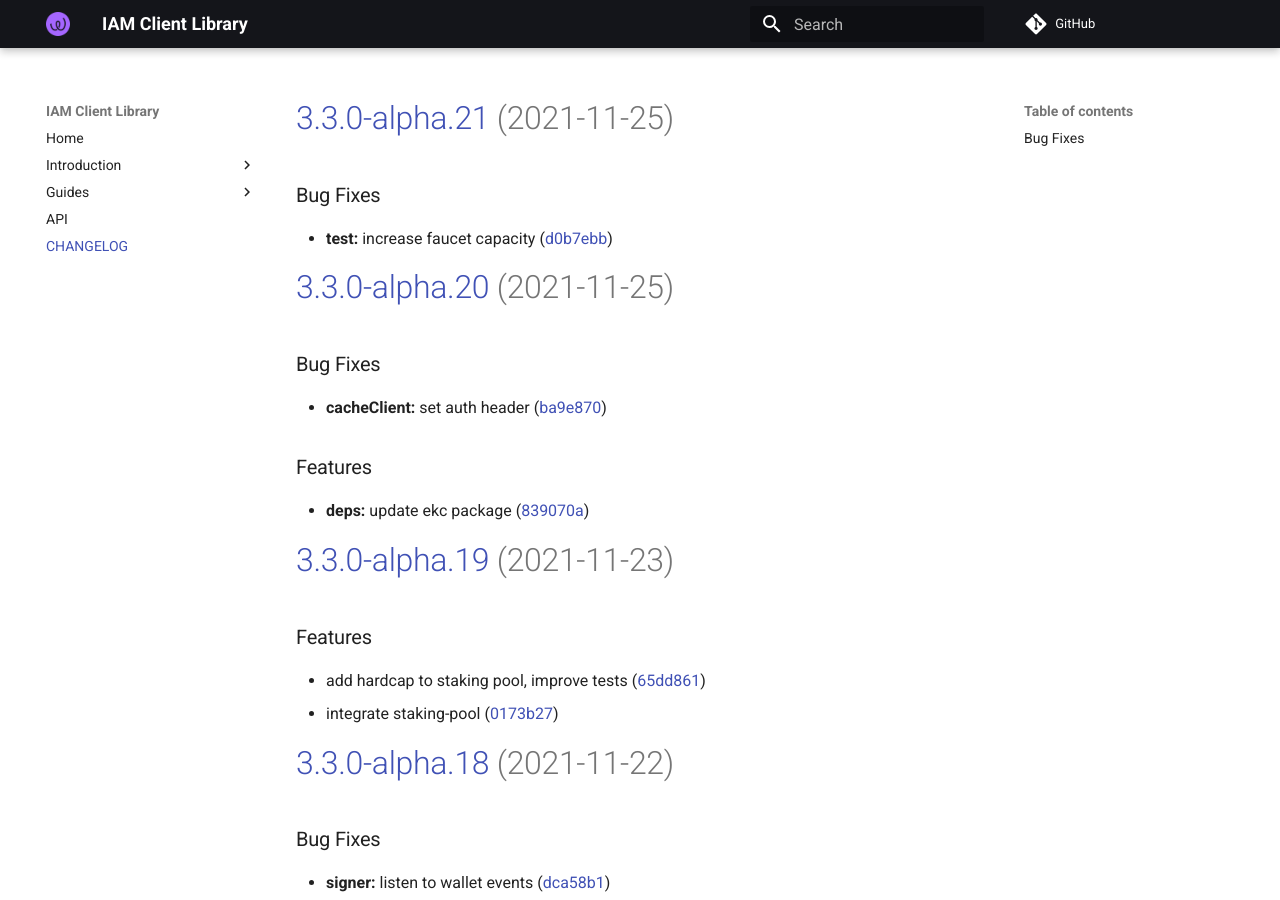
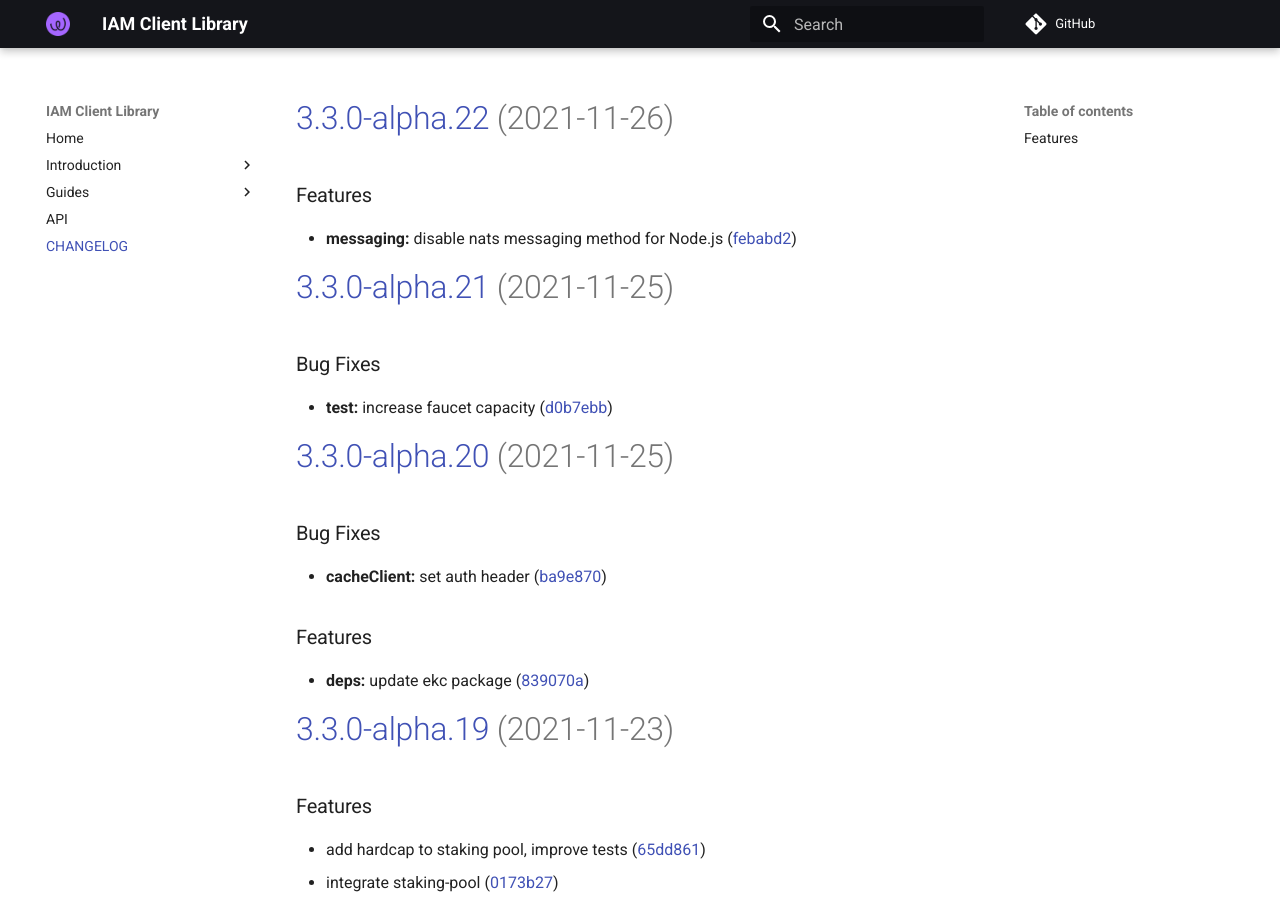
Before and after one commit to energywebfoundation/iam-client-lib, an MkDocs documentation site: the page built from docs/CHANGELOG.md, in a window 1280 px wide and 900 px high. Built offline with MkDocs 1.6.1 and Material for MkDocs 9.7.7, drawn with Linux system fonts in a browser that asks for light colours; comment, search, counter and statistics services are not loaded.

Commit message:
chore(release): 3.3.0-alpha.22 [skip ci]
# [3.3.0-alpha.22](https://github.com/energywebfoundation/iam-client-lib/compare/v3.3.0-alpha.21...v3.3.0-alpha.22) (2021-11-26)

### Features

* **messaging:** disable nats messaging method for Node.js ([febabd2](https://github.com/energywebfoundation/iam-client-lib/commit/febabd295b1dbae2553fea4eef6b965504c67484))

```diff
--- a/docs/CHANGELOG.md
+++ b/docs/CHANGELOG.md
@@ -1,3 +1,10 @@
+# [3.3.0-alpha.22](https://github.com/energywebfoundation/iam-client-lib/compare/v3.3.0-alpha.21...v3.3.0-alpha.22) (2021-11-26)
+
+
+### Features
+
+* **messaging:** disable nats messaging method for Node.js ([febabd2](https://github.com/energywebfoundation/iam-client-lib/commit/febabd295b1dbae2553fea4eef6b965504c67484))
+
 # [3.3.0-alpha.21](https://github.com/energywebfoundation/iam-client-lib/compare/v3.3.0-alpha.20...v3.3.0-alpha.21) (2021-11-25)
 
 
--- a/package.json
+++ b/package.json
@@ -1,6 +1,6 @@
 {
     "name": "iam-client-lib",
-    "version": "3.3.0-alpha.21",
+    "version": "3.3.0-alpha.22",
     "description": "Library for Decentralized Identity and Access Management",
     "main": "dist/index.js",
     "module": "dist/index.esm.js",
```
